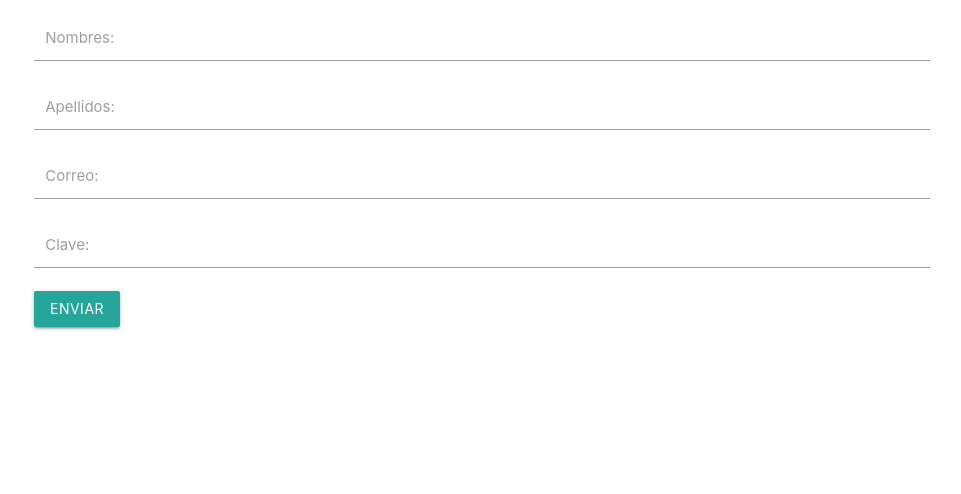
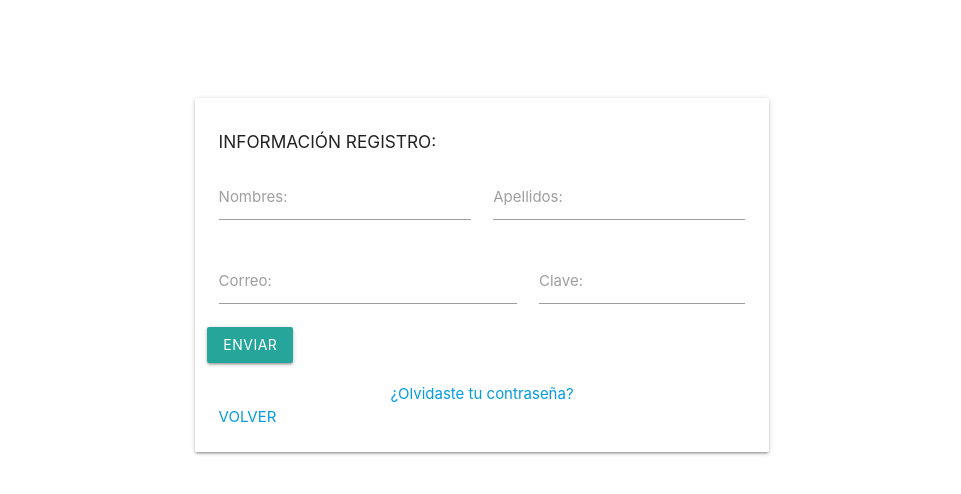
Before and after one commit to Jhonsebastianas/Secops-frontend, a React (Create React App) app: page / in a window 1280 px wide. Shown: the top 494 px of the page, without its empty margins (158-1119 px from the left). Built offline with nearby package versions, Linux system fonts and the light colour scheme.

Commit message:
Migración de front de Angular8 a React - 17/09/2020, 01:56 p.m

```diff
--- /dev/null
+++ b/src/plugin-registro-usuarios-frontend/components/registro-usuario/RegisterUser.css
@@ -0,0 +1,25 @@
+div.card-registro {
+    margin-top: 17%;
+}
+
+html,body{
+    height:100%;
+    width:100%;
+    margin: 0px;
+}
+
+.parallax img {
+    opacity: 0.6;
+}
+
+
+.parallax-container {
+    height: 100%;
+    width: 100% ;
+    background: no-repeat fixed center;
+    -webkit-background-size: cover;
+    -moz-background-size: cover;
+    -o-background-size: cover;
+    background-size: cover;
+    height: 100vh;
+}
--- a/src/plugin-registro-usuarios-frontend/components/registro-usuario/RegisterUser.jsx
+++ b/src/plugin-registro-usuarios-frontend/components/registro-usuario/RegisterUser.jsx
@@ -1,11 +1,34 @@
 import React, { Component } from 'react';
 import RegisterUserForm from './RegisterUserForm';
+import './RegisterUser.css';
+
+import { Row } from 'react-materialize';
 
 export default class RegisterUser extends Component {
     render() {
         return (
-            <div>
-                <RegisterUserForm />
+            <div class="parallax-container">
+                <div class="row">
+                    <div class="col s2"></div>
+                    <div class="col s12 m8 l8">
+                        <div class="card card-registro">
+                            <div class="card-content">
+                                <h6>INFORMACIÓN REGISTRO:</h6>
+                                <div class="row">
+                                    <RegisterUserForm />
+                                </div>
+                                <div class="center-align">
+                                    <a class="">¿Olvidaste tu contraseña?</a>
+                                </div>
+                                <a href="/" class="">VOLVER</a>
+                            </div>
+                        </div>
+                        <div class="parallax">
+                            <img height="100dv" src="../../../../assets/images/money2-bg.jpg" alt="Unsplashed background img 1" />
+                        </div>
+                    </div>
+                    <div class="col s2"></div>
+                </div>
             </div>
         );
     }
--- a/src/plugin-registro-usuarios-frontend/components/registro-usuario/RegisterUserForm.jsx
+++ b/src/plugin-registro-usuarios-frontend/components/registro-usuario/RegisterUserForm.jsx
@@ -17,26 +17,26 @@ export default class RegisterUserForm extends Component {
         const { errors } = this.state;
         return (
             <form onSubmit={this.handleSubmit}>
-                <Div className='input-field col s12 m6 l6'>
-                    <TextInput label='Nombres:' type='text' name="nombres" id='nombres'
-                        onChange={this.handleChange} />
-                    {errors.nombres && <Span className="helper-text">{errors.nombres}</Span>}
-                </Div>
-                <Div className='input-field col s12 m6 l6'>
-                    <TextInput label='Apellidos:' type='text' name="apellidos" id='apellidos'
-                        onChange={this.handleChange} validate='true' />
-                    {errors.apellidos && <Span className="helper-text">{errors.apellidos}</Span>}
-                </Div>
-                <Div className='input-field col s12 m7 l7'>
-                    <TextInput label='Correo:' type='email' datalength='50' name="correo" id='correo'
-                        onChange={this.handleChange} />
-                        {errors.correo && <Span className="helper-text">{errors.correo}</Span>}
-                </Div>
-                <Div className='input-field col s12 m5 l5'>
-                    <TextInput label='Clave:' type='password' name='clave' id='clave'
-                        onChange={this.handleChange} />
-                        {errors.clave && <Span className="helper-text">{errors.clave}</Span>}
-                </Div>
+                <TextInput label='Nombres:' name="nombres" id='nombres'
+                    onChange={this.handleChange} validate
+                    s='12' m='6' l='6'
+                    children={errors.nombres && <Span className="helper-text">{errors.nombres}</Span>} />
+
+                <TextInput label='Apellidos:' name="apellidos" id='apellidos'
+                    onChange={this.handleChange}
+                    s='12' m='6' l='6'
+                    children={errors.apellidos && <Span className="helper-text">{errors.apellidos}</Span>} />
+
+                <TextInput label='Correo:' email='true' name="correo" id='correo'
+                    onChange={this.handleChange}
+                    s='12' m='7' l='7'
+                    children={errors.correo && <Span className="helper-text">{errors.correo}</Span>} />
+
+                <TextInput label='Clave:' password='true' name='clave' id='clave'
+                    onChange={this.handleChange}
+                    s='12' m='5' l='5'
+                    children={errors.clave && <Span className="helper-text">{errors.clave}</Span>}/>
+
                 <Button>Enviar</Button>
             </form>
         );
```
